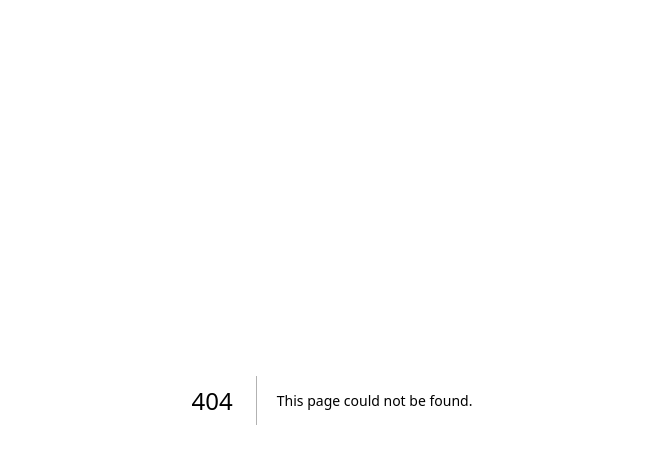
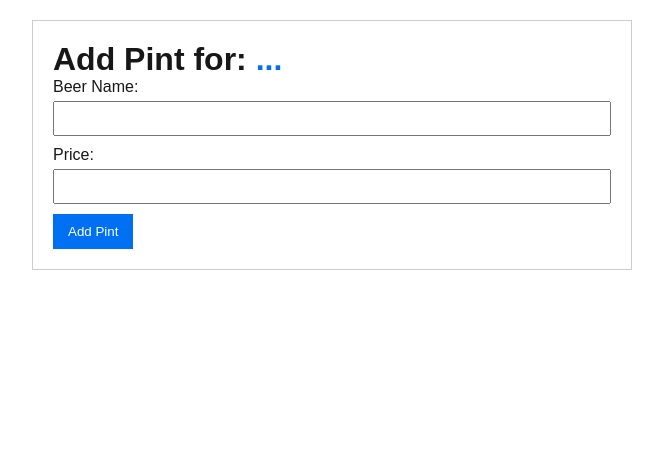
Before and after one commit to liamlit/pint-finder-app, a Next.js app: page /venues/1/add-pint in a window 1280 px wide. Before the commit this address had no page. Shown: the top 464 px of the page, without its empty margins (308-971 px from the left). Built offline with nearby package versions, Linux system fonts and the light colour scheme; no server answers; the database is empty.

Commit message:
feat: Implement form to add new pints to a specific venue

```diff
--- /dev/null
+++ b/src/app/venues/[id]/add-pint/page.js
@@ -0,0 +1,123 @@
+// src/app/venues/[id]/add-pint/page.js
+'use client';
+
+import { useState, useEffect } from 'react';
+import { supabase } from '../../../../../supabaseClient'; // Verify path
+import { useRouter, useParams } from 'next/navigation';
+
+// This component receives 'params' as a prop, which contains the dynamic route segments.
+// In this case, params.id will be the venue's ID from the URL.
+export default function AddPintPage() {
+  const params = useParams();
+  const venueId = params.id;
+  const [venueName, setVenueName] = useState('');
+  const [beerName, setBeerName] = useState('');
+  const [price, setPrice] = useState('');
+
+  const [submitting, setSubmitting] = useState(false);
+  const [message, setMessage] = useState('');
+  const [isErrorMessage, setIsErrorMessage] = useState(false);
+  const router = useRouter();
+
+
+  // Fetch the venue's name to display it on the page
+  useEffect(() => {
+    if (venueId) {
+      const fetchVenueName = async () => {
+        const { data, error } = await supabase
+          .from('venues')
+          .select('name')
+          .eq('id', venueId)
+          .single();
+
+        if (error) {
+          console.error("Error fetching venue name:", error);
+        } else {
+          setVenueName(data.name);
+        }
+      };
+      fetchVenueName();
+    }
+  }, [venueId]);
+
+  const handleSubmit = async (e) => {
+    e.preventDefault();
+    setSubmitting(true);
+    setMessage('');
+    setIsErrorMessage(false);
+
+    if (!beerName.trim() || !price.trim()) {
+      setMessage('Please fill in all fields.');
+      setIsErrorMessage(true);
+      setSubmitting(false);
+      return;
+    }
+
+    const numPrice = parseFloat(price);
+    if (isNaN(numPrice) || numPrice <= 0) {
+      setMessage('Please enter a valid positive price.');
+      setIsErrorMessage(true);
+      setSubmitting(false);
+      return;
+    }
+
+    const newPint = {
+      beer_name: beerName.trim(),
+      price: numPrice,
+      venue_id: venueId, // Link this pint to the correct venue
+    };
+
+    const { error } = await supabase.from('pints').insert([newPint]);
+
+    if (error) {
+      setMessage(`Error adding pint: ${error.message}`);
+      setIsErrorMessage(true);
+    } else {
+      setMessage('Pint added successfully!');
+      setIsErrorMessage(false);
+      setTimeout(() => {
+        router.push('/venues'); // Redirect back to the main list
+      }, 1500);
+    }
+    setSubmitting(false);
+  };
+
+  return (
+    <div style={{ maxWidth: '600px', margin: '20px auto', padding: '20px', border: '1px solid #ccc' }}>
+      <h1>Add Pint for: <span style={{ color: '#0070f3' }}>{venueName || '...'}</span></h1>
+      <form onSubmit={handleSubmit}>
+        <div style={{ marginBottom: '10px' }}>
+          <label htmlFor="beerName" style={{ display: 'block', marginBottom: '5px' }}>Beer Name:</label>
+          <input
+            type="text"
+            id="beerName"
+            value={beerName}
+            onChange={(e) => setBeerName(e.target.value)}
+            required
+            style={{ width: '100%', padding: '8px', boxSizing: 'border-box' }}
+          />
+        </div>
+        <div style={{ marginBottom: '10px' }}>
+          <label htmlFor="price" style={{ display: 'block', marginBottom: '5px' }}>Price:</label>
+          <input
+            type="number"
+            id="price"
+            value={price}
+            onChange={(e) => setPrice(e.target.value)}
+            step="0.01"
+            required
+            style={{ width: '100%', padding: '8px', boxSizing: 'border-box' }}
+          />
+        </div>
+        <button
+          type="submit"
+          disabled={submitting}
+          style={{ padding: '10px 15px', backgroundColor: submitting ? '#ccc' : '#0070f3', color: 'white', border: 'none', cursor: 'pointer' }}
+        >
+          {submitting ? 'Adding...' : 'Add Pint'}
+        </button>
+      </form>
+      {message && <p style={{ marginTop: '15px', color: isErrorMessage ? 'red' : 'green' }}>{message}</p>}
+    </div>
+  );
+}
```
Also changed, not shown: src/app/venues/page.js (+40 -7 lines).
